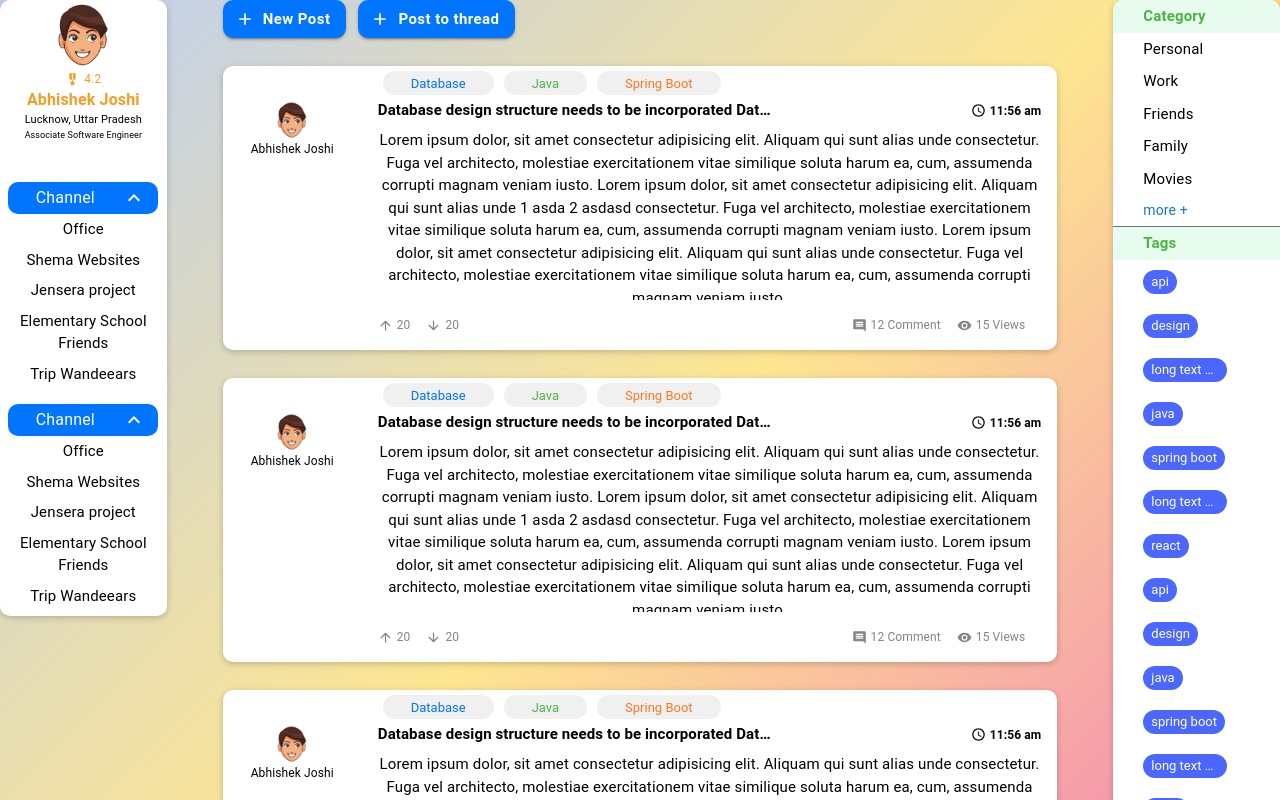
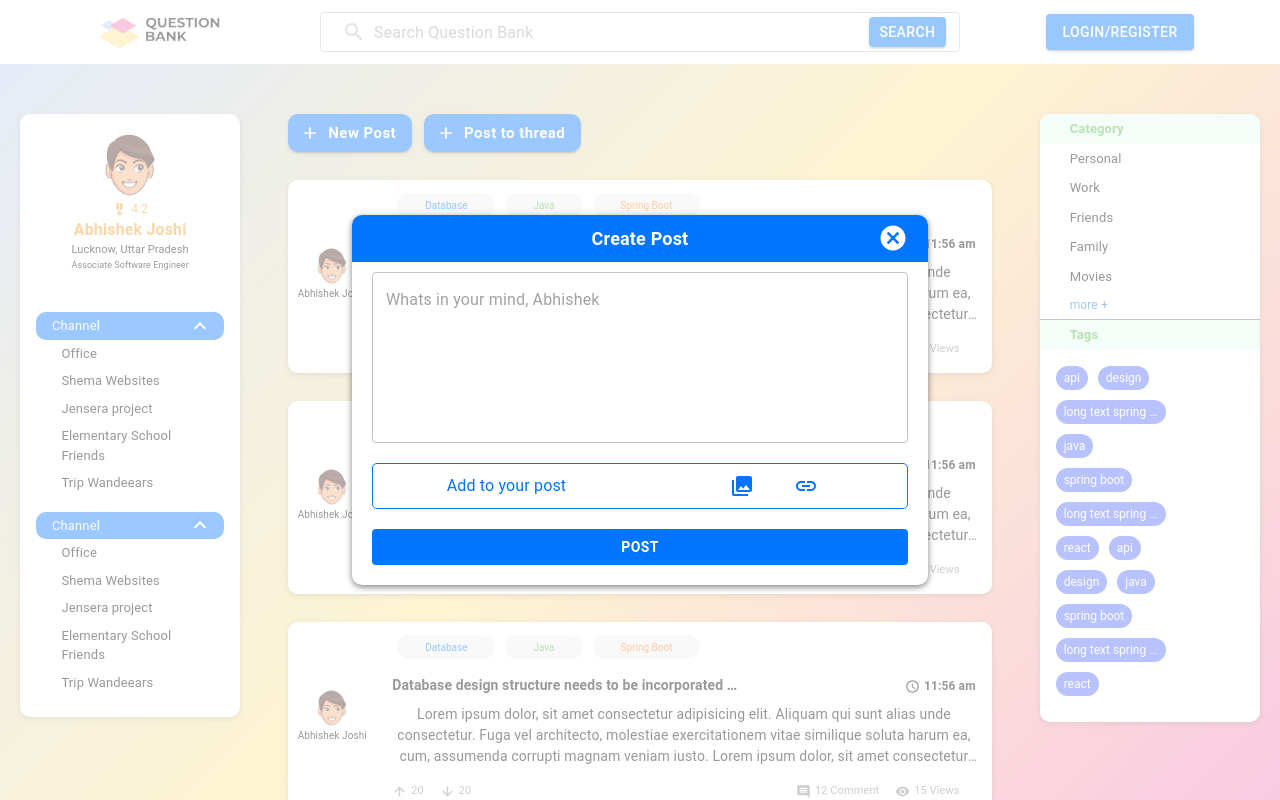
Before and after one commit to I-Abhishek-Joshi/Question-ui, a React (Create React App) app: page / in a window 1280 px wide. Both pictures are taken after a click on the button "New Post". Shown: the top 800 px of the page. Built offline with nearby package versions, Linux system fonts and the light colour scheme.

Commit message:
added createpost modal

```diff
--- a/src/App.js
+++ b/src/App.js
@@ -5,6 +5,8 @@ import FilterTab from "./common/components/FilterTab/filterTab";
 import Profile from "./common/components/Profile/profile";
 import Dropdown from "./common/components/Dropdown/dropdown";
 import CardDetailWrapper from "./common/components/CardDetailWrapper/cardDetailWrapper";
+import Header from "./common/components/Header/header";
+import CreatePostModal from "./common/components/CreatePostModal/createPostModal.jsx";
 
 function App() {
   const topDropdownOptions = [
@@ -16,15 +18,20 @@ function App() {
   ];
   return (
     <div className="App">
-      <Grid container columnSpacing={7} minHeight={"100vh"}>
-        <Grid item md={2}>
-          <Profile />
+      <Grid container minHeight={"100vh"} minWidth={"100vw"}>
+        <Grid md={12}>
+          <Header />
         </Grid>
-        <Grid item md={8}>
-          <CardDetailWrapper />
-        </Grid>
-        <Grid item md={2}>
-          <FilterTab />
+        <Grid container columnSpacing={6} mt={"50px"} padding={"0 20px"}>
+          <Grid item md={2.5}>
+            <Profile />
+          </Grid>
+          <Grid item md={7}>
+            <CardDetailWrapper />
+          </Grid>
+          <Grid item md={2.5}>
+            <FilterTab />
+          </Grid>
         </Grid>
       </Grid>
     </div>
--- a/src/common/components/CardDetailWrapper/cardDetailWrapper.jsx
+++ b/src/common/components/CardDetailWrapper/cardDetailWrapper.jsx
@@ -1,10 +1,12 @@
-import React from "react";
+import React, { useState } from "react";
 import CardDetails from "../CardDetails/cardDetails";
-import { Button, Grid } from "@mui/material";
+import { Box, Button, Grid } from "@mui/material";
 import AddIcon from "@mui/icons-material/Add";
+import CreatePostModal from "../CreatePostModal/createPostModal";
 
 const CardDetailWrapper = () => {
   const primary = "#0275FF";
+  const [isOpen, setIsOpen] = useState(false);
   return (
     <Grid
       container
@@ -26,6 +28,7 @@ const CardDetailWrapper = () => {
             fontSize: "15px",
             borderRadius: "10px",
           }}
+          onClick={() => setIsOpen(true)}
         >
           New Post
         </Button>
@@ -53,6 +56,11 @@ const CardDetailWrapper = () => {
       <Grid item width={"100%"}>
         <CardDetails />
       </Grid>
+      {isOpen && (
+        <Box style={{position: "absolute", left: 0, top: 0}}>
+          <CreatePostModal closeModal={setIsOpen} />
+        </Box>
+      )}
     </Grid>
   );
 };
--- a/src/common/components/CardDetails/cardDetails.jsx
+++ b/src/common/components/CardDetails/cardDetails.jsx
@@ -35,18 +35,18 @@ const CardDetails = () => {
       }}
       md={12}
     >
-      <Grid item xs={2}>
+      <Grid item xs={1.5}>
         {/* Block 1 */}
       </Grid>
       <Grid
         item
-        xs={10}
+        xs={10.5}
         container
         justifyContent="center"
         alignItems="flex-start"
       >
         {/* Block 2 */}
-        <Grid container direction="row" flexWrap="nowrap" pl={2} pr={2}>
+        <Grid container direction="row" flexWrap="nowrap" pl={2} pr={2} mt={1}>
           <Chip
             label="Database"
             size="small"
@@ -55,6 +55,7 @@ const CardDetails = () => {
               backgroundColor: chipColor,
               padding: "0 20px",
               margin: "5px",
+              fontSize: "10px"
             }}
           />
           <Chip
@@ -65,6 +66,7 @@ const CardDetails = () => {
               backgroundColor: chipColor,
               padding: "0 20px",
               margin: "5px",
+              fontSize: "10px"
             }}
           />
           <Chip
@@ -75,13 +77,14 @@ const CardDetails = () => {
               backgroundColor: chipColor,
               padding: "0 20px",
               margin: "5px",
+              fontSize: "10px"
             }}
           />
         </Grid>
       </Grid>
       <Grid
         item
-        xs={2}
+        xs={1.5}
         container
         justifyContent="center"
         alignItems="flex-start"
@@ -91,9 +94,10 @@ const CardDetails = () => {
           direction="column"
           justifyContent="center"
           alignItems="center"
+          mt={3}
         >
           <Avatar alt="Remy Sharp" src={face} />
-          <Typography variant="body1" style={{ fontSize: "12px" }}>
+          <Typography variant="body1" style={{ fontSize: "10px" }}>
             Abhishek Joshi
           </Typography>
         </Grid>
@@ -101,12 +105,13 @@ const CardDetails = () => {
       </Grid>
       <Grid
         item
-        xs={10}
+        xs={10.5}
         container
         justifyContent="center"
         alignItems="flex-start"
         pl={2}
         pr={2}
+        mt={1.5}
       >
         {/* Block 4 */}
         <Grid style={{ maxHeight: "200px", overflow: "hidden" }}>
@@ -121,7 +126,7 @@ const CardDetails = () => {
                 textOverflow: "ellipsis",
               }}
               whiteSpace={"nowrap"}
-              fontSize={"15px"}
+              fontSize={"14px"}
             >
               Database design structure needs to be incorporated Database design
               structure needs to be incorporated Database design structure needs
@@ -138,14 +143,14 @@ const CardDetails = () => {
 
           <Typography
             style={{
-              // display: "-webkit-box",
-              // WebkitLineClamp: 3,
+              display: "-webkit-box",
+              WebkitLineClamp: 3,
               WebkitBoxOrient: "vertical",
-              // overflow: "hidden",
-              // textOverflow: "ellipsis",
+              overflow: "hidden",
+              textOverflow: "ellipsis",
             }}
             mt={1}
-            fontSize={"15px"}
+            fontSize={"14px"}
           >
             Lorem ipsum dolor, sit amet consectetur adipisicing elit. Aliquam
             qui sunt alias unde consectetur. Fuga vel architecto, molestiae
@@ -163,14 +168,14 @@ const CardDetails = () => {
       </Grid>
       <Grid
         item
-        xs={2}
+        xs={1.5}
         container
         justifyContent="center"
         alignItems="flex-start"
       >
         {/* Block 5 */}
       </Grid>
-      <Grid item xs={10} pl={2} pr={2}>
+      <Grid item xs={10.5} pl={2} pr={2}>
         <Box display="flex" justifyContent="space-between" pt={2} pb={2}>
           <Box display="flex" alignItems="center">
             <ArrowUpwardIcon
@@ -181,7 +186,7 @@ const CardDetails = () => {
               ml={0.5}
               mr={2}
               color={defaultColor}
-              fontSize={"12px"}
+              fontSize={"11px"}
             >
               20
             </Typography>
@@ -193,7 +198,7 @@ const CardDetails = () => {
               ml={0.5}
               mr={2}
               color={defaultColor}
-              fontSize={"12px"}
+              fontSize={"11px"}
             >
               20
             </Typography>
@@ -205,7 +210,7 @@ const CardDetails = () => {
               ml={0.5}
               mr={2}
               color={defaultColor}
-              fontSize={"12px"}
+              fontSize={"11px"}
             >
               12 Comment
             </Typography>
@@ -215,7 +220,7 @@ const CardDetails = () => {
               ml={0.5}
               mr={2}
               color={defaultColor}
-              fontSize={"12px"}
+              fontSize={"11px"}
             >
               15 Views
             </Typography>
--- /dev/null
+++ b/src/common/components/CreatePostModal/createPostModal.jsx
@@ -0,0 +1,114 @@
+import React, { useState } from "react";
+import { Box, Button, Grid, TextField, Typography } from "@mui/material";
+import CancelIcon from "@mui/icons-material/Cancel";
+import PhotoLibraryIcon from "@mui/icons-material/PhotoLibrary";
+import LinkIcon from "@mui/icons-material/Link";
+
+const CreatePostModal = (props) => {
+  const name = "Abhishek";
+  const textPlaceHolder = `Whats in your mind, ${name}`;
+  const primary = "#0275FF";
+  return (
+    <Grid
+      width={"100vw"}
+      height={"100vh"}
+      bgcolor={"rgb(255, 255, 255, 0.6)"}
+      display={"flex"}
+      justifyContent={"center"}
+      alignItems={"center"}
+    >
+      <Grid
+        display={"flex"}
+        flexDirection={"column"}
+        width={"45%"}
+        bgcolor={"white"}
+        borderRadius={"10px"}
+        overflow={"hidden"}
+        boxShadow={"0px 2px 6px rgba(0, 0, 0, 0.5)"}
+      >
+        <Grid
+          width={"100%"}
+          display={"flex"}
+          justifyContent={"center"}
+          position={"relative"}
+          alignItems={"center"}
+          bgcolor={primary}
+          padding={"10px"}
+        >
+          <Box width={"100%"}>
+            <Typography color={"white"} fontWeight={600} fontSize={18}>
+              Create Post
+            </Typography>
+          </Box>
+          <CancelIcon
+            style={{
+              position: "absolute",
+              right: "20px",
+              color: "white",
+              cursor: "pointer",
+              fontSize: "30px",
+            }}
+            onClick={() => props.closeModal(false)}
+          />
+        </Grid>
+        <Grid padding={"10px 20px 20px"}>
+          <Grid width={"100%"}>
+            <TextField
+              placeholder={textPlaceHolder}
+              multiline
+              rows={6}
+              variant="outlined"
+              fullWidth
+            />
+          </Grid>
+          <Grid
+            width={"100%"}
+            display={"flex"}
+            justifyContent={"space-between"}
+            borderRadius={"5px"}
+            margin={"20px 0"}
+            padding={"10px 0"}
+            border={"1px solid"}
+            borderColor={primary}
+          >
+            <Box flex={1}>
+              <Typography color={primary}>Add to your post</Typography>
+            </Box>
+            <Box flex={1}>
+              <Box display={"flex"} justifyContent={"center"}>
+                <PhotoLibraryIcon
+                  style={{
+                    margin: "0 20px",
+                    color: primary,
+                    cursor: "pointer",
+                  }}
+                />
+                <LinkIcon
+                  style={{
+                    margin: "0 20px",
+                    color: primary,
+                    cursor: "pointer",
+                  }}
+                />
+              </Box>
+            </Box>
+          </Grid>
+          <Grid>
+            <Button
+              style={{
+                backgroundColor: primary,
+                width: "100%",
+                color: "white",
+                fontWeight: "600",
+              }}
+            >
+              Post
+            </Button>
+          </Grid>
+        </Grid>
+      </Grid>
+    </Grid>
+  );
+};
+
+export default CreatePostModal;
--- a/src/common/components/Dropdown/dropdown.jsx
+++ b/src/common/components/Dropdown/dropdown.jsx
@@ -25,9 +25,9 @@ const Dropdown = (props) => {
         onClick={() => {
           setIsOpen(!isOpen);
         }}
-        width={"90%"}
+        width={"100%"}
       >
-        <Typography color={"white"} width={"100%"} padding={0.5}>
+        <Typography color={"white"} width={"100%"} padding={0.5} fontSize={"13px"} align="left" pl={2}>
           {props.heading}
         </Typography>
         {isOpen && (
@@ -41,7 +41,7 @@ const Dropdown = (props) => {
         <Box display={"flex"} flexDirection={"column"} width={"90%"}>
           {props.options.map((option) => (
             <Box bgcolor={"white"} width={"100%"}>
-              <Typography fontSize={"15px"} padding={0.5}>
+              <Typography fontSize={"13px"} padding={0.5} align="left" pl={2}>
                 {option}
               </Typography>
             </Box>
--- a/src/common/components/FilterTab/filterTab.jsx
+++ b/src/common/components/FilterTab/filterTab.jsx
@@ -56,7 +56,7 @@ const FilterTab = () => {
           style={{ padding: "5px 30px", width: "100%" }}
           color={success}
           fontWeight={600}
-          fontSize={15}
+          fontSize={"13px"}
           align="left"
         >
           Category
@@ -67,7 +67,7 @@ const FilterTab = () => {
             key={item}
             color={"black"}
             style={{ padding: "5px 30px", width: "100%" }}
-            fontSize={15}
+            fontSize={"13px"}
             align="left"
           >
             {item}
@@ -78,7 +78,7 @@ const FilterTab = () => {
             style={{ padding: "5px 30px", cursor: "pointer" }}
             color={"primary"}
             onClick={() => setExpanded(true)}
-            fontSize={14}
+            fontSize={"12px"}
             width={"100%"}
             align="left"
           >
@@ -90,7 +90,7 @@ const FilterTab = () => {
             style={{ padding: "5px 30px", cursor: "pointer", width: "100%" }}
             color={"primary"}
             onClick={() => setExpanded(false)}
-            fontSize={14}
+            fontSize={"12px"}
             align="left"
           >
             less -
@@ -109,12 +109,12 @@ const FilterTab = () => {
           style={{ padding: "5px 30px", width: "100%" }}
           color={success}
           fontWeight={600}
-          fontSize={15}
+          fontSize={"13px"}
           align="left"
         >
           Tags
         </Typography>
-        <Box display={"flex"} flexWrap={"wrap"} width={"50%"} pl={"30px"}>
+        <Box display={"flex"} flexWrap={"wrap"} width={"50%"} p={2}>
           {chips.map((chip) => (
             <Chip
               label={chip}
@@ -122,7 +122,8 @@ const FilterTab = () => {
               style={{
                 color: "white",
                 backgroundColor: chipColor,
-                margin: "10px 10px 10px 0",
+                margin: "0 10px 10px 0",
+                fontSize: "12px"
               }}
             />
           ))}
--- /dev/null
+++ b/src/common/components/Header/header.jsx
@@ -0,0 +1,48 @@
+import { Box, Grid, TextField, Button, IconButton } from "@mui/material";
+import React from "react";
+import logo from "../../assets/images/logo.jpg";
+import SearchIcon from "@mui/icons-material/Search";
+
+const Header = () => {
+    const primary = "#0175FF"
+  return (
+    <Grid
+      width={"100%"}
+      alignContent={"center"}
+      display={"flex"}
+      alignItems={"center"}
+      bgcolor={"white"}
+      padding={"10px 0"}
+    >
+      <Grid md={3}>
+        <img src={logo} height={"40px"}></img>
+      </Grid>
+      <Grid md={6}>
+        <TextField
+        placeholder="Search Question Bank"
+          fullWidth
+          variant="outlined"
+          sx={{
+            '& .MuiInputBase-root': {
+              height: '40px',
+              width: "100%"
+            },
+          }}
+          InputProps={{
+            startAdornment: (
+              <IconButton disabled>
+                <SearchIcon />
+              </IconButton>
+            ),
+            endAdornment: <Button variant="contained" style={{height:"30px", backgroundColor: primary}}>Search</Button>,
+          }}
+        />
+      </Grid>
+      <Grid md={3}>
+        <Button variant="contained" height={"40px"} style={{backgroundColor: primary}}>Login/Register</Button>
+      </Grid>
+    </Grid>
+  );
+};
+
+export default Header;
--- a/src/common/components/Profile/profile.jsx
+++ b/src/common/components/Profile/profile.jsx
@@ -27,6 +27,7 @@ const Profile = () => {
       justifyContent={"center"}
       alignItems={"center"}
       width={"100%"}
+      p={2}
     >
       <Box display={"flex"} flexDirection={"column"} width={"100%"}>
         <Grid
```
Also changed, not shown: src/common/assets/images/logo.jpg (added), 1 other file (tests, documents, lock files or other folders).
